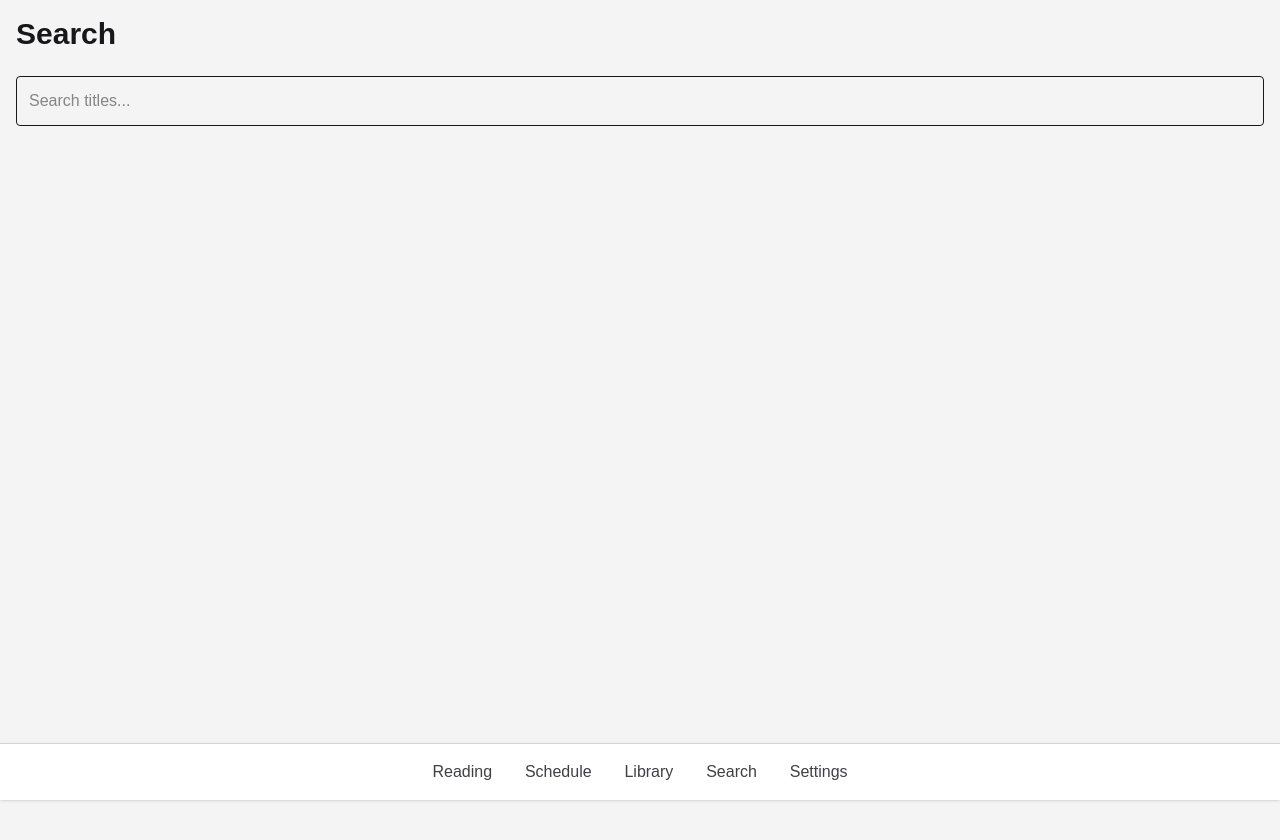
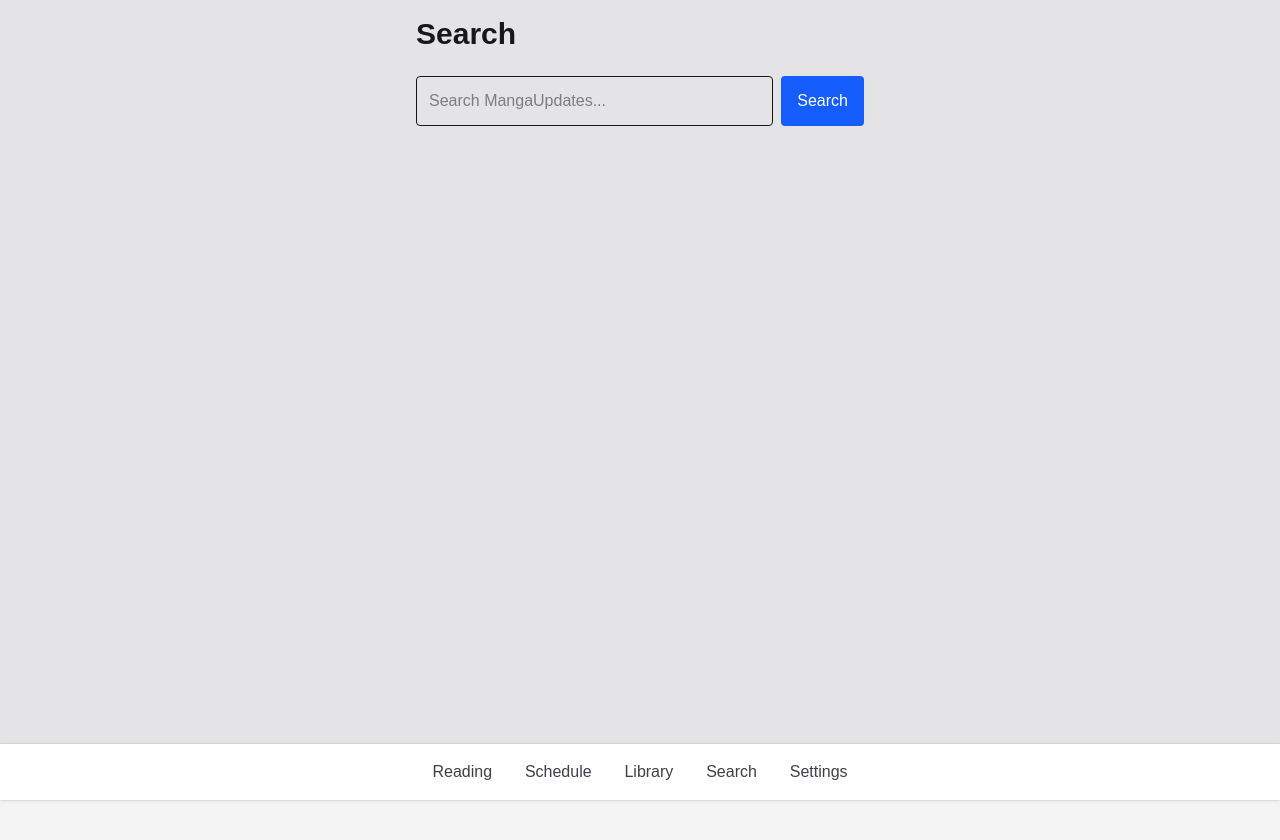
Before and after one commit to abaflab9/MangaHub, a Next.js app: page /search in a window 1280 px wide. Shown: the top 840 px of the page. Before the commit the page ends 800 px from the top, so only its background shows below. Built offline with nearby package versions, Linux system fonts and the light colour scheme.

Commit message:
Build search page UI

```diff
--- a/app/page.tsx
+++ b/app/page.tsx
@@ -5,6 +5,7 @@ import { useEffect, useState } from "react";
 import ReadingCard from "@/components/ReadingCard";
 import FloatingAddButton from "@/components/FloatingAddButton";
 import { supabase } from "@/lib/supabase";
+import { useRouter } from "next/navigation";
 
 type Series = {
   id: string;
@@ -15,8 +16,10 @@ type Series = {
 };
 
 export default function Home() {
+  const router = useRouter();
   const [readingSeries, setReadingSeries] = useState<Series[]>([]);
   const [loading, setLoading] = useState(true);
+
 
   useEffect(() => {
     async function loadSeries() {
@@ -25,7 +28,7 @@ export default function Home() {
       } = await supabase.auth.getUser();
 
       if (!user) {
-        setLoading(false);
+        router.push("/login");
         return;
       }
 
--- a/app/search/page.tsx
+++ b/app/search/page.tsx
@@ -1,15 +1,82 @@
+"use client";
+
+import { useState } from "react";
+
+type SearchResult = {
+  series_id: number;
+  title: string;
+  type: string;
+  year: string;
+};
+
 export default function SearchPage() {
+
+
+  const [query, setQuery] = useState("");
+
+  const [results, setResults] =
+  useState<SearchResult[]>([]);
+
+const [loading, setLoading] =
+  useState(false);
+
+
+  async function handleSearch() {
+
+  setResults([
+  {
+    series_id: 1,
+    title: "Blue Box",
+    type: "Manga",
+    year: "2021",
+  },
+]);
+}
+
   return (
-    <main className="p-4">
-      <h1 className="mb-6 text-3xl font-bold">
-        Search
-      </h1>
+    <main className="min-h-screen bg-zinc-200 p-4">
+      <div className="mx-auto max-w-md">
+        <h1 className="mb-6 text-3xl font-bold text-zinc-900">
+          Search
+        </h1>
 
-      <input
-        type="text"
-        placeholder="Search titles..."
-        className="w-full rounded border p-3"
-      />
+        <div className="flex gap-2">
+          <input
+            type="text"
+            placeholder="Search MangaUpdates..."
+            value={query}
+            onChange={(e) =>
+              setQuery(e.target.value)
+            }
+            className="flex-1 rounded border p-3"
+          />
+
+          <button
+            onClick={handleSearch}
+            className="rounded bg-blue-600 px-4 text-white"
+          >
+            Search
+          </button>
+        </div>
+
+
+        <div className="mt-6 space-y-3">
+            {results.map((result) => (
+              <div
+                  key={result.series_id}
+                  className="rounded-xl bg-white p-4 shadow"
+                >
+                  <h2 className="font-semibold text-lg">
+                    {result.title}
+                  </h2>
+
+                  <p className="text-sm text-zinc-600">
+                    {result.type} • {result.year}
+                  </p>
+                </div>
+            ))}
+          </div>
+      </div>
     </main>
   );
 }
--- a/app/settings/page.tsx
+++ b/app/settings/page.tsx
@@ -1,14 +1,44 @@
+"use client";
+
+import { useRouter } from "next/navigation";
+import { supabase } from "@/lib/supabase";
+
 export default function SettingsPage() {
+  const router = useRouter();
+
+  async function handleLogout() {
+    await supabase.auth.signOut();
+
+    router.push("/login");
+  }
+
   return (
-    <main className="p-4">
-      <h1 className="mb-6 text-3xl font-bold">
-        Settings
-      </h1>
+    <main className="min-h-screen bg-zinc-200 p-4">
+      <div className="mx-auto max-w-md">
+        <h1 className="mb-6 text-3xl font-bold text-zinc-900">
+          Settings
+        </h1>
 
-      <div className="space-y-4">
-        <button>Account</button>
-        <button>Appearance</button>
-        <button>Import / Export</button>
+        <div className="space-y-4">
+          <button className="w-full rounded bg-white p-4 text-left shadow">
+            Account
+          </button>
+
+          <button className="w-full rounded bg-white p-4 text-left shadow">
+            Appearance
+          </button>
+
+          <button className="w-full rounded bg-white p-4 text-left shadow">
+            Import / Export
+          </button>
+
+          <button
+            onClick={handleLogout}
+            className="w-full rounded bg-red-600 p-4 font-medium text-white"
+          >
+            Logout
+          </button>
+        </div>
       </div>
     </main>
   );
```
